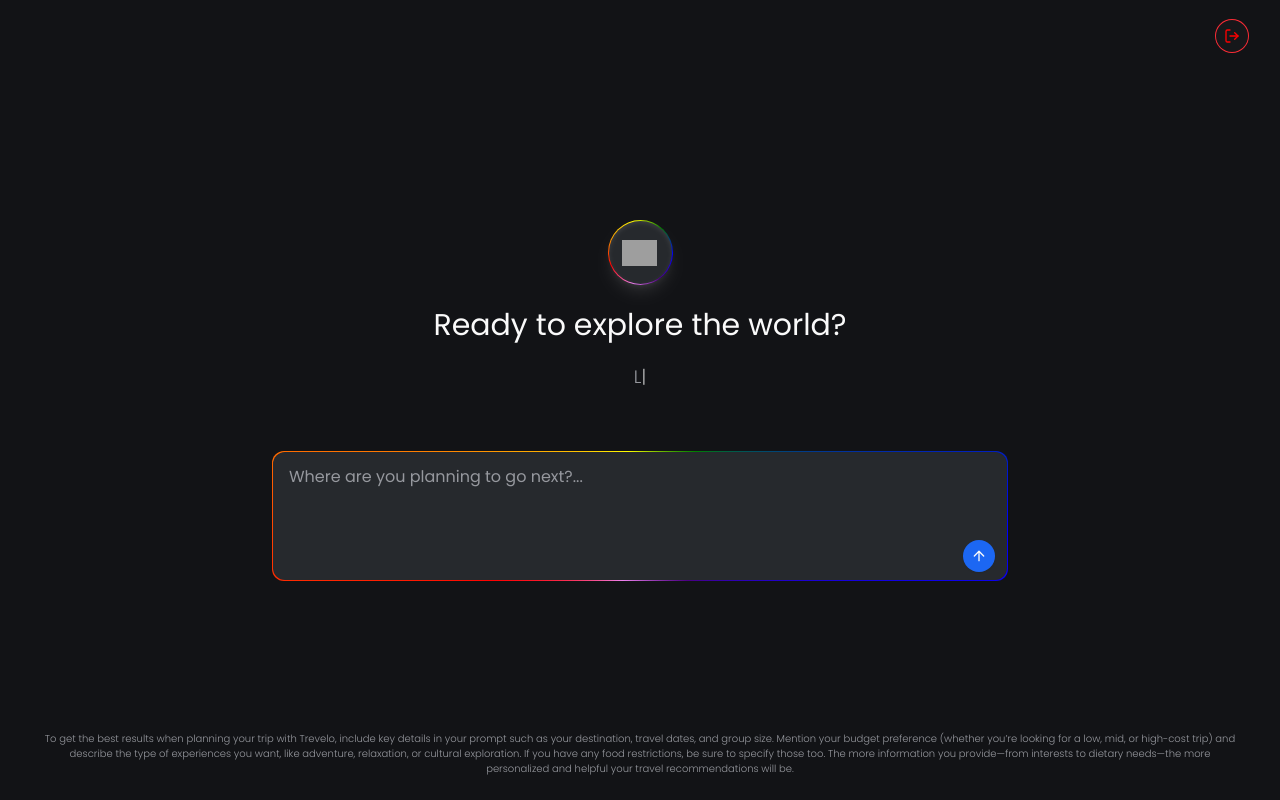
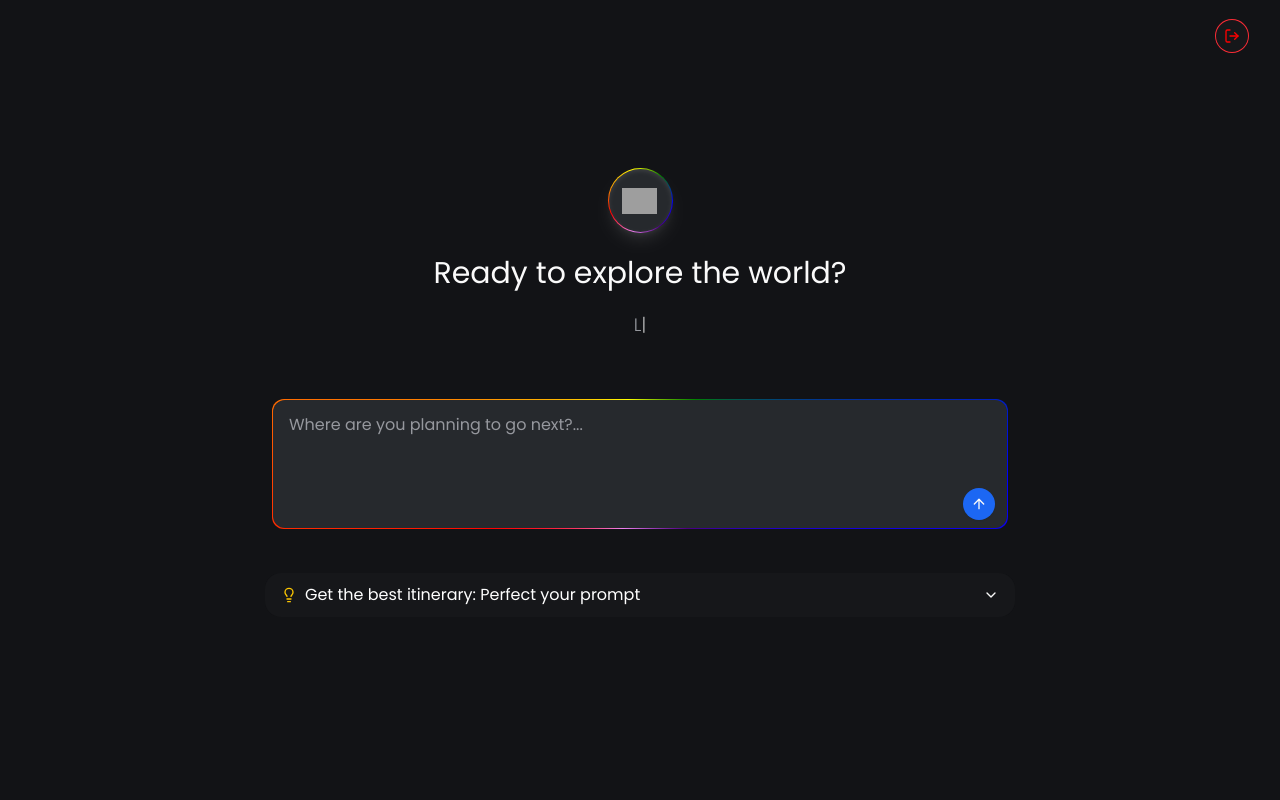
Before and after one commit to mshah972/Trevelo---Plan-Smart, a React (Vite) app: page / in a window 1280 px wide. Built offline with nearby package versions, Linux system fonts and the light colour scheme; no server answers; grey boxes are pictures that could not be loaded; what unsplash-js would draw is missing.

Commit message:
Add `PromptTips` component with detailed prompt suggestions and integrate into `HomePage` for enhanced user guidance

```diff
--- /dev/null
+++ b/src/frontend/components/custom/PromptTips.jsx
@@ -0,0 +1,64 @@
+import { Lightbulb, ChevronDown, Info } from "lucide-react";
+import { motion, AnimatePresence } from "framer-motion";
+import React from "react";
+
+// For your styling: use bg-card, text-foreground, etc. matching your theme
+
+export function PromptTips() {
+    const [open, setOpen] = React.useState(false);
+
+    return (
+        <div className="flex flex-col w-full max-w-[750px] mx-4 my-4 rounded-2xl bg-card shadow-shadow-2 backdrop-blur-md bg-elevated">
+            {/* Header: clickable to toggle */}
+            <button
+                onClick={() => setOpen((v) => !v)}
+                className="flex items-center gap-2 px-4 h-11 select-none focus:outline-none"
+                aria-expanded={open}
+                aria-controls="prompt-tips-content"
+            >
+                <Lightbulb className="size-4 text-yellow-400" />
+                <span className="text-white text-sm lg:text-base">Get the best itinerary: Perfect your prompt</span>
+                <motion.span
+                    animate={{ rotate: open ? 180 : 0 }}
+                    transition={{ type: "spring", stiffness: 300, damping: 26 }}
+                    className="ml-auto"
+                >
+                    <ChevronDown className="size-4 text-foreground/60" />
+                </motion.span>
+            </button>
+
+            {/* Animated dropdown content */}
+            <AnimatePresence initial={false}>
+                {open && (
+                    <motion.div
+                        id="prompt-tips-content"
+                        key="tips-content"
+                        initial={{ height: 0, opacity: 0 }}
+                        animate={{ height: "auto", opacity: 1 }}
+                        exit={{ height: 0, opacity: 0 }}
+                        transition={{ duration: 0.34, type: "spring" }}
+                        className="overflow-hidden"
+                    >
+                        <div className="flex flex-col bg-card-inner w-full rounded-b-2xl rounded-2xl gap-2 bg-muted">
+                            <ul className="list-disc list-inside text-white text-xs lg:text-sm font-normal space-y-2 px-4 py-4">
+                                <li>Include your destination and travel dates</li>
+                                <li>Mention your group size and traveler ages</li>
+                                <li>Describe your interests (adventure, food, culture, etc.)</li>
+                                <li>Set a budget (low, mid, or high)</li>
+                                <li>Share dietary restrictions or health needs</li>
+                                <li>Highlight any “must-do” activities or experiences</li>
+                                <li>The more details you add, the smarter and more personalized your recommendations!</li>
+                            </ul>
+                            <div className="flex items-center gap-2 mt-1 py-2 px-2 bg-elevated rounded-2xl mb-2 m-2">
+                                <Info className="size-3 lg:size-4 text-text-secondary" />
+                                <p className="text-text-secondary text-[8px] lg:text-xs">
+                                  Specific prompts help the AI to plan trips tailored to your unique travel style—so go deep and get the best results!
+                                </p>
+                            </div>
+                        </div>
+                    </motion.div>
+                )}
+            </AnimatePresence>
+        </div>
+    );
+}
--- a/src/frontend/components/ui/Subtitle.jsx
+++ b/src/frontend/components/ui/Subtitle.jsx
@@ -54,7 +54,7 @@ function Subtitle() {
                 animate={{ opacity: 1, y: 0 }}
                 exit={{ opacity: 0, y: 0 }}
                 transition={{ duration: 0.5 }}
-                className="leading-6 font-light text-text-secondary lg:text-lg mt-4 min-h-[30px]"
+                className="leading-6 font-light text-text-secondary text-md lg:text-lg mt-4 min-h-[30px]"
             >
                 {typed}
                 <span className="animate-pulse text-white">|</span>
--- a/src/frontend/pages/HomePage.jsx
+++ b/src/frontend/pages/HomePage.jsx
@@ -4,6 +4,7 @@ import {PromptInputArea} from "../components/custom/PromptInputArea.jsx";
 import {ArrowUp, Loader, LogOut} from "lucide-react";
 import {Button} from "../components/ui/Button.jsx";
 import {Subtitle} from "../components/ui/Subtitle.jsx";
+import {PromptTips} from "../components/custom/PromptTips.jsx";
 // import { useChat } from "../../hooks/use-chat.js";
 // import {
 //     ChatContainer,
@@ -65,7 +66,7 @@ export default function HomePage() {
                                 </div>
 
 
-                                <div className={"flex flex-col w-full items-center gap-2 pt-4 text-center"}>
+                                <div className={"flex flex-col w-full items-center lg:gap-2 pt-4 text-center"}>
                                     <motion.h1
                                         initial={{opacity: 0, y: 20}}
                                         animate={{opacity: 1, y: 0}}
@@ -102,16 +103,8 @@ export default function HomePage() {
                             className={"max-w-[752px] w-full px-2"}
                         />
                     </motion.div>
-                </div>
-                <div className={"absolute w-full bottom-0 left-0 hidden lg:flex justify-center"}>
-                    <motion.p
-                        initial={{opacity: 0, y: 20}}
-                        animate={{opacity: 1, y: 0}}
-                        transition={{duration: 0.7, delay: 0.45}}
-                        className="font-light text-[10px] text-text-secondary px-4 lg:px-10 text-center pb-6"
-                    >
-                        To get the best results when planning your trip with Trevelo, include key details in your prompt such as your destination, travel dates, and group size. Mention your budget preference (whether you’re looking for a low, mid, or high-cost trip) and describe the type of experiences you want, like adventure, relaxation, or cultural exploration. If you have any food restrictions, be sure to specify those too. The more information you provide—from interests to dietary needs—the more personalized and helpful your travel recommendations will be.
-                    </motion.p>
+
+                    <PromptTips />
                 </div>
             </div>
         </>
```
